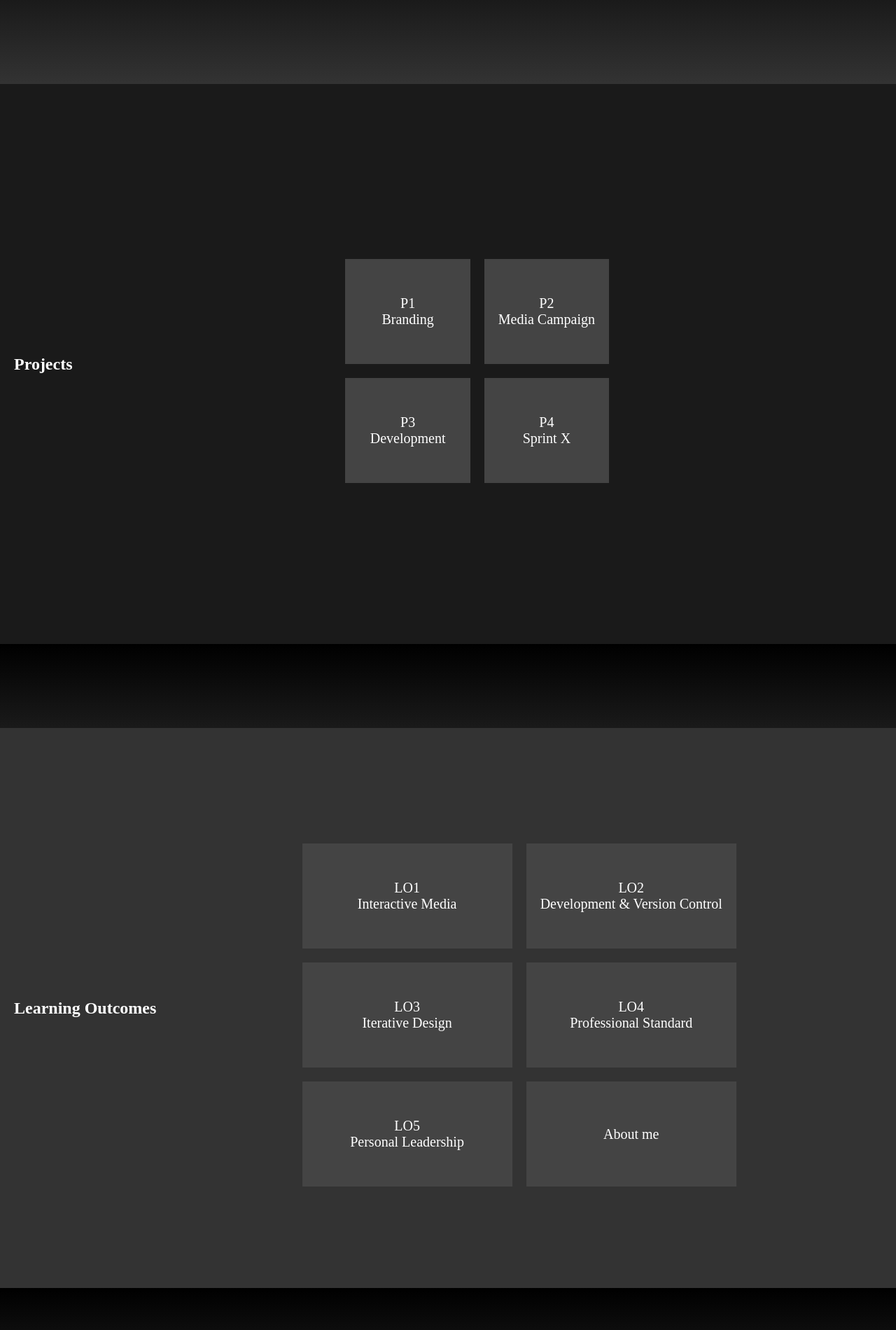
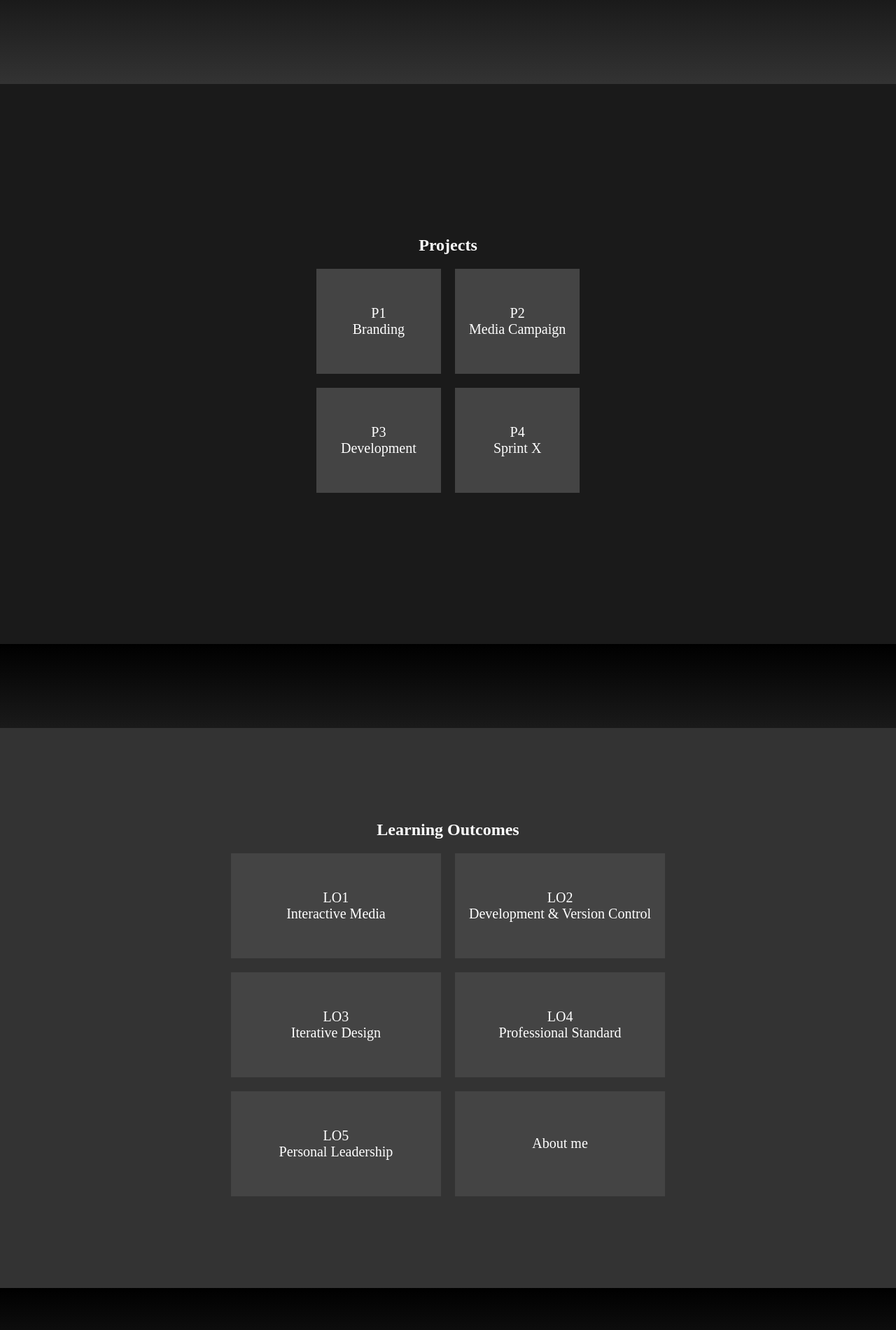
Before and after one commit to Mistytrappin/Portfolio, a plain HTML site: page Main_page.html in a window 1280 px wide. Shown: the part 800-2700 px from the top of the page at 70% size. Drawn offline with Linux system fonts and the light colour scheme.

```diff
--- a/Style_main.css
+++ b/Style_main.css
@@ -64,6 +64,8 @@ nav ul li a:hover {
     display: flex;
     align-items: center;
     justify-content: center;
+    text-align: center;
+    flex-direction: column;
 }
 
 #learning-outcomes {
@@ -73,6 +75,8 @@ nav ul li a:hover {
     display: flex;
     align-items: center;
     justify-content: center;
+    text-align: center;
+    flex-direction: column;
 }
 
 #Contact {
@@ -82,6 +86,8 @@ nav ul li a:hover {
     display: flex;
     align-items: center;
     justify-content: center;
+    text-align: center;
+    flex-direction: column;
 }
 
 .transition {
```
